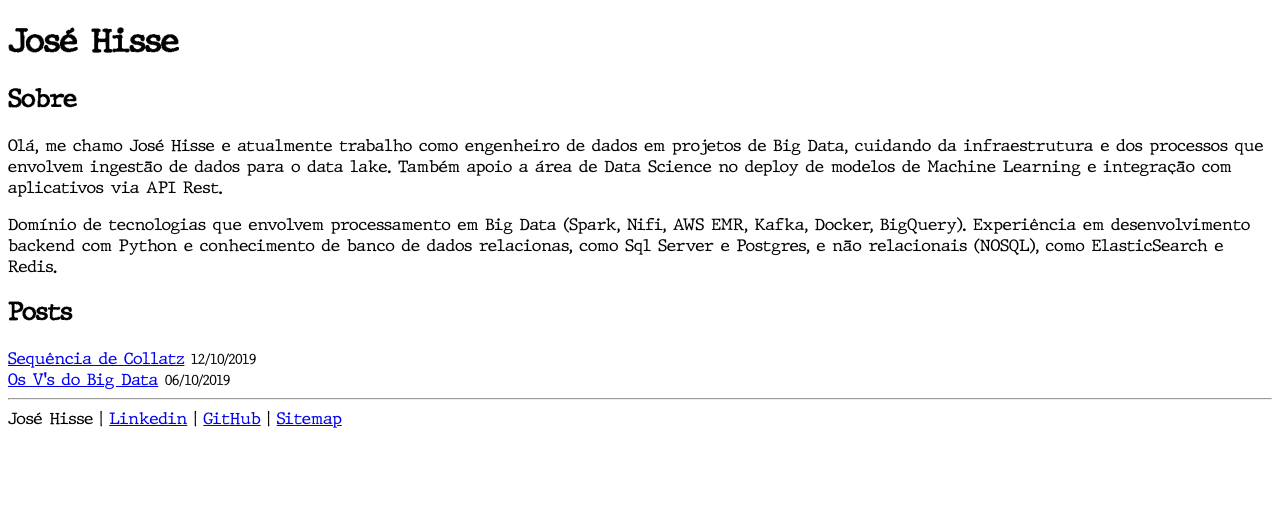
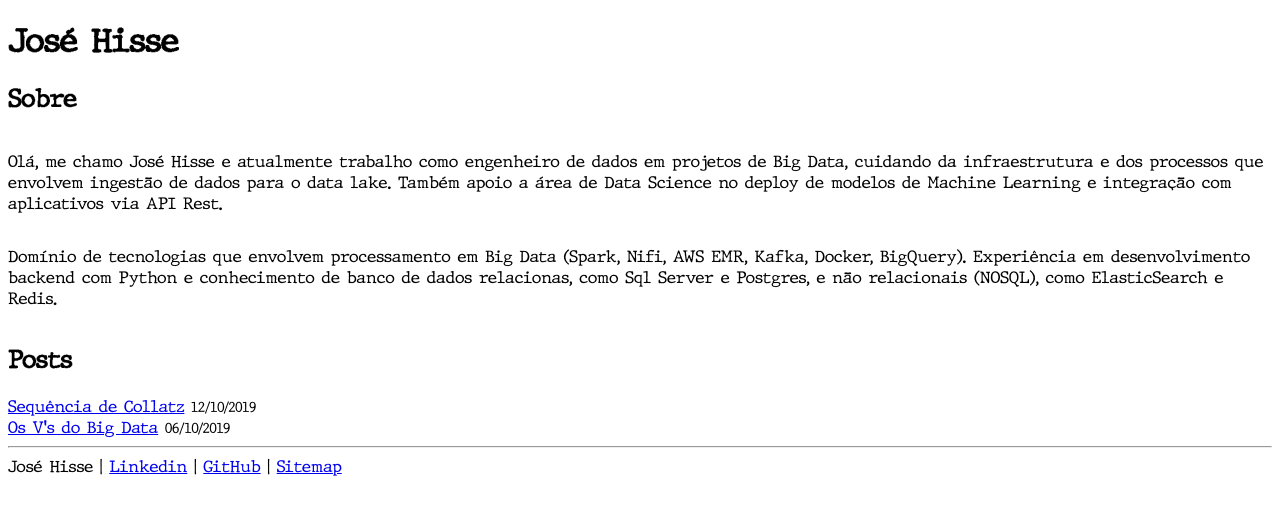
Before and after one commit to jhisse/jhisse.github.io, a Jekyll site: the page built from index.html, in a window 1280 px wide. Shown: the top 515 px of the page. Built offline with Jekyll 4.4.1, drawn with Linux system fonts in a browser that asks for light colours.

Commit message:
Fix paragraph

```diff
--- a/_includes/head.html
+++ b/_includes/head.html
@@ -13,6 +13,9 @@
   }
   pre>code {
     padding: 5px;
+  }
+  p {
+    display: inline-block !important;
   }
   @font-face {
       font-family: 'typewriter';
```
